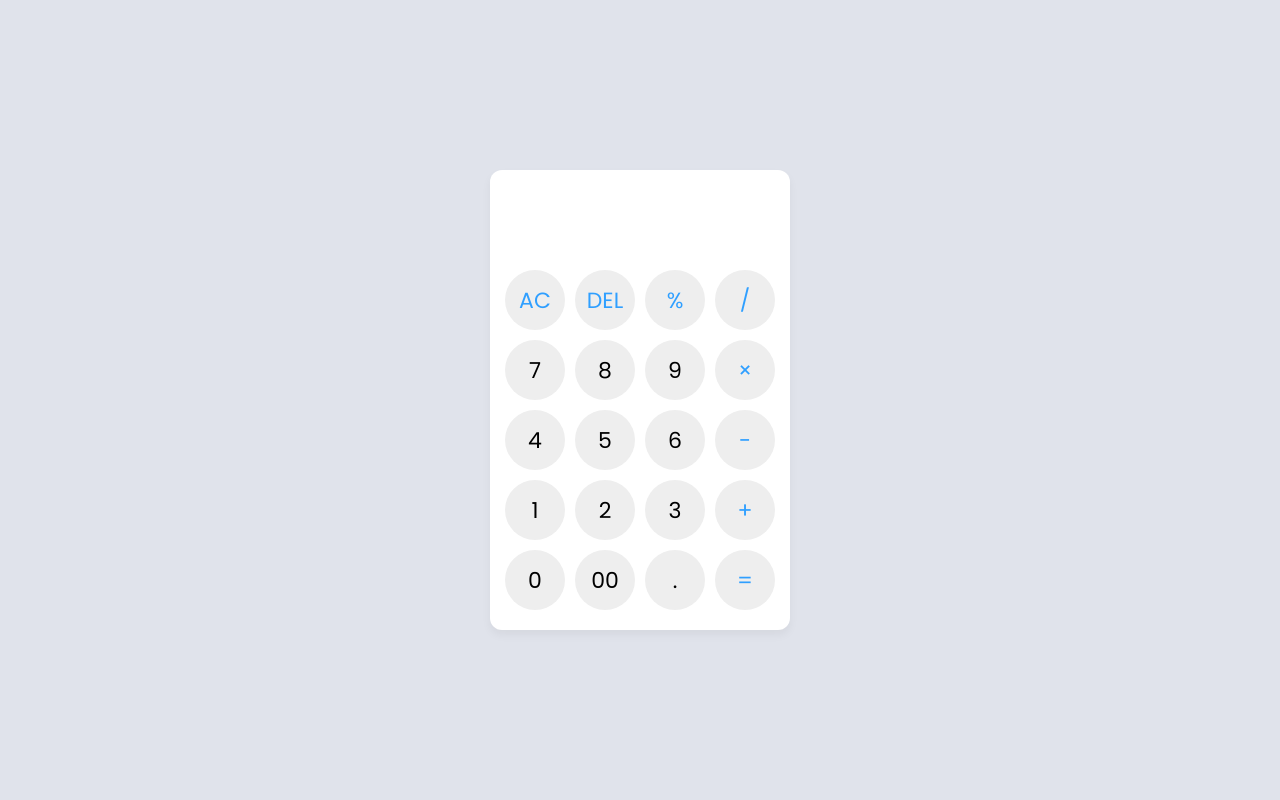
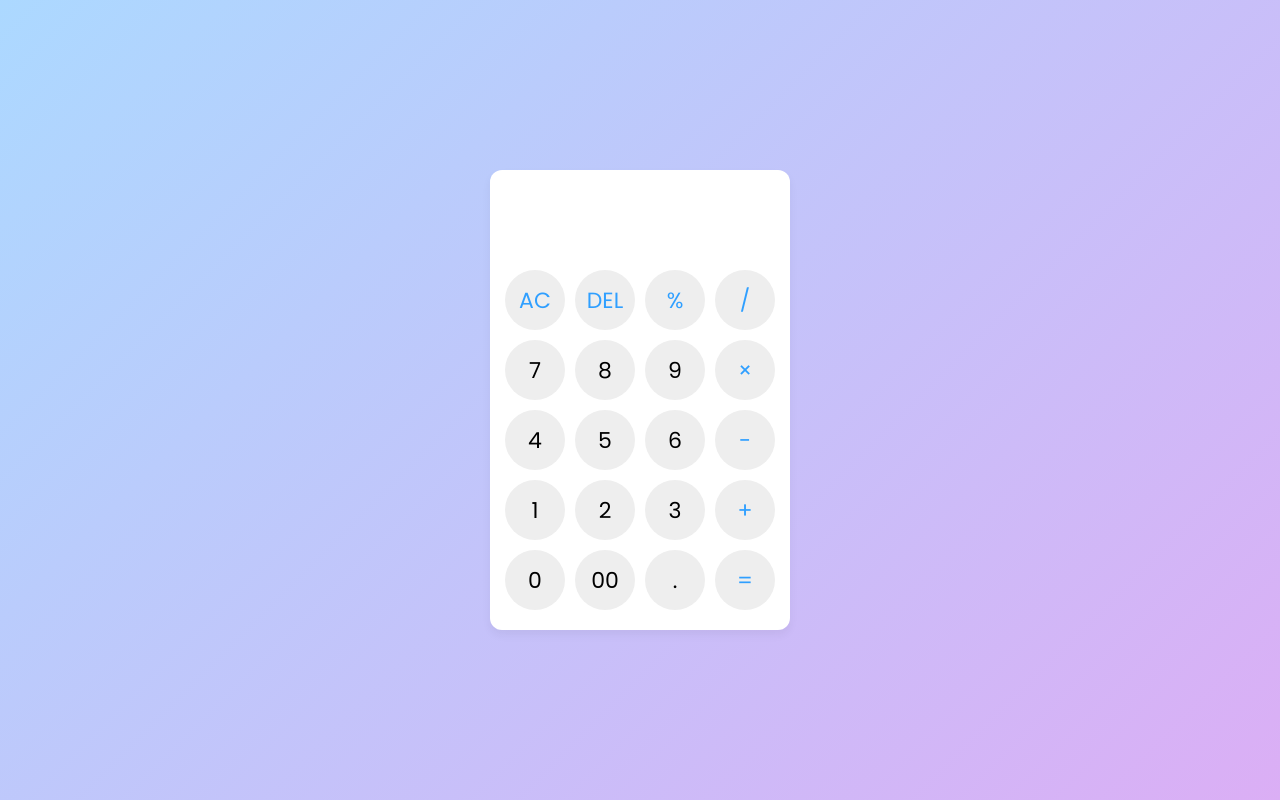
Before and after one commit to electromist/CalculatorApp, a plain HTML site: page index.html in a window 1280 px wide. Drawn offline with Linux system fonts and the light colour scheme.

Commit message:
Just changed the background to gradient-styled.

```diff
--- a/style.css
+++ b/style.css
@@ -7,12 +7,13 @@
     box-sizing: border-box;
     font-family: "Poppins", sans-serif;
 }
-body{
+body {
     height: 100vh;
     display: flex;
     align-items: center;
     justify-content: center;
-    background: #e0e3eb;
+    background: #000000; /* Fallback background */
+    background: linear-gradient(135deg, rgba(47, 159, 255, 0.4), rgba(165, 53, 230, 0.4));
 }
 .container{
     position: relative;
```
